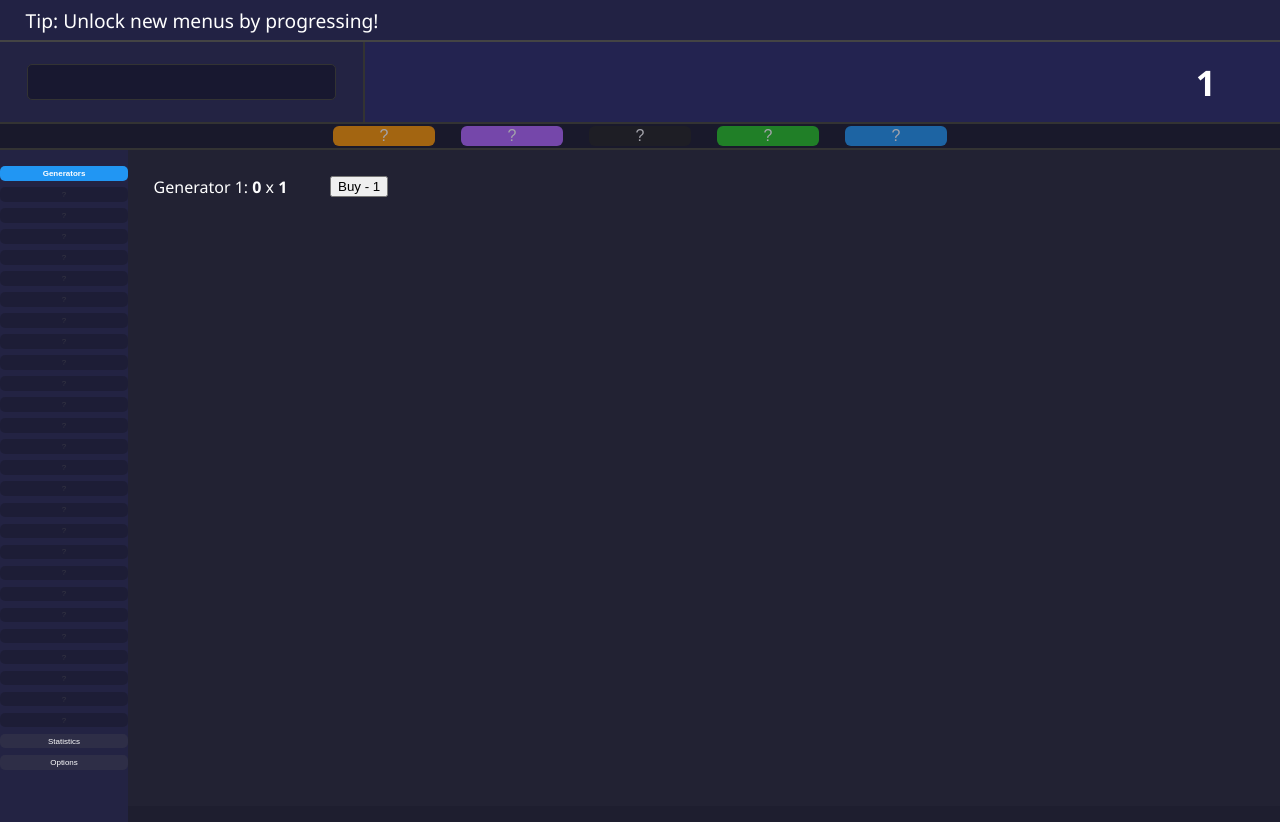
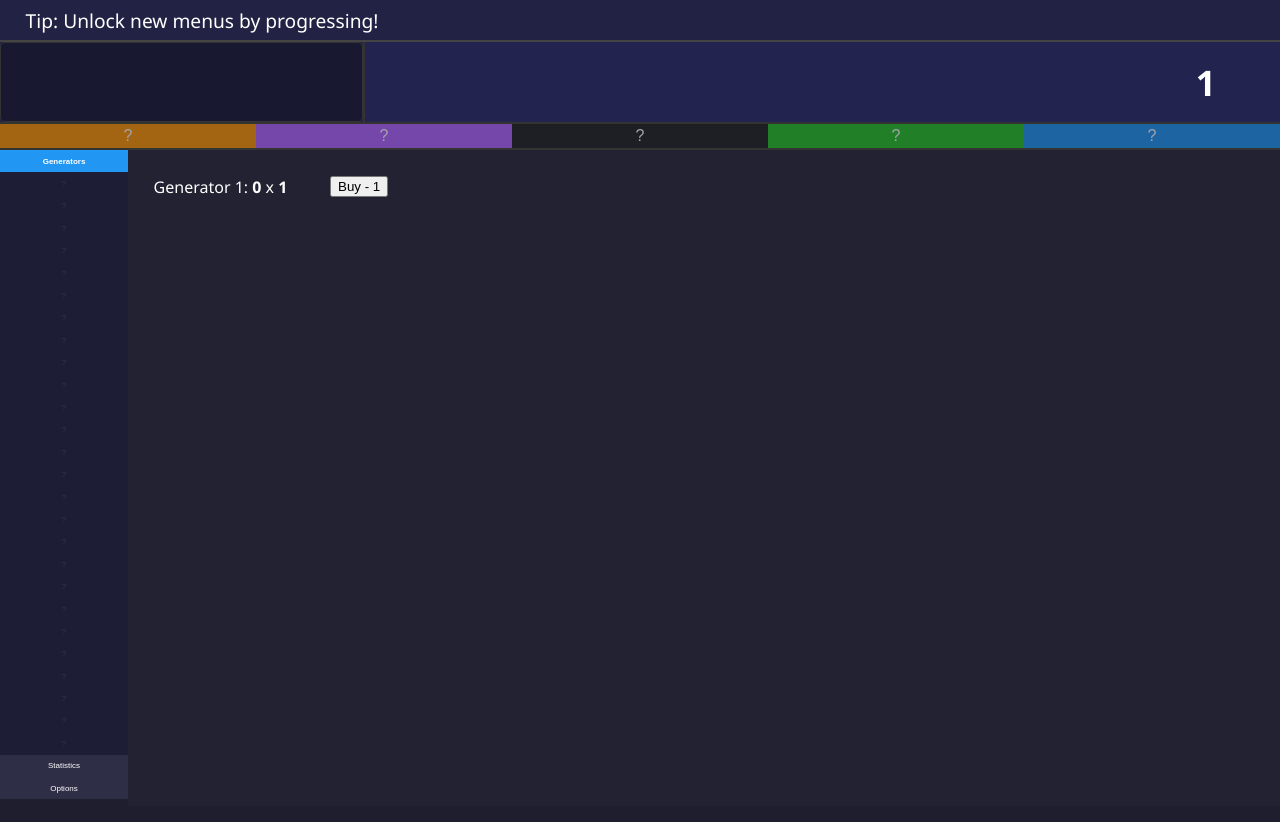
Before and after one commit to IdleGamePerson/HugeNumberGame2, a plain HTML site: page index.html in a window 1280 px wide. Shown: the top 822 px of the page. Drawn offline with Linux system fonts and the light colour scheme.

Commit message:
Update style.css

```diff
--- a/style.css
+++ b/style.css
@@ -49,8 +49,8 @@
 
   #left-string {
     display: block;
-    width: 85%;
-    min-height: 2em;
+    width: 100%;
+    min-height: 10vh;
     background: #181830;
     color: #fff;
     border: 1px solid #333;
@@ -77,22 +77,21 @@
     display: flex;
     justify-content: center;
     align-items: center;
-    gap: 2vw;
     background: #19192b;
     border-bottom: 2px solid #333;
   }
 
   .action-btn {
     flex: 1 1 0;
-    max-width: 8vw;
-    height: 2.4vh;
+    width: 20vw;
+    height: 3vh;
     font-size: 1em;
     border: none;
-    border-radius: 6px;
     color: #fff;
     opacity: 0.6;
     cursor: not-allowed;
     transition: box-shadow 0.2s;
+    margin: 0px;
   }
   .action-btn.orange { background: #ff9800; }
   .action-btn.purple { background: #b266ff; }
@@ -107,22 +106,20 @@
 
   #menu-selection {
     width: var(--menu-width);
-    height: 100%;
+    height: 99%;
     background: #232343;
     display: flex;
     flex-direction: column;
     align-items: stretch;
-    padding-top: 2vh;
-    gap: 0.5vh;
   }
 
   .menu-btn {
-    height: calc((75% - 28 * var(--button-margin)) / 29);
-    margin-bottom: var(--button-margin);
+    height: calc((100%) / 29);
+    margin-bottom: 0px;
     background: #2e2e47;
     color: #fff;
     border: none;
-    border-radius: 5px;
+    border-radius: 0px;
     font-size: 0.5em;
     cursor: pointer;
     opacity: 1;
```
